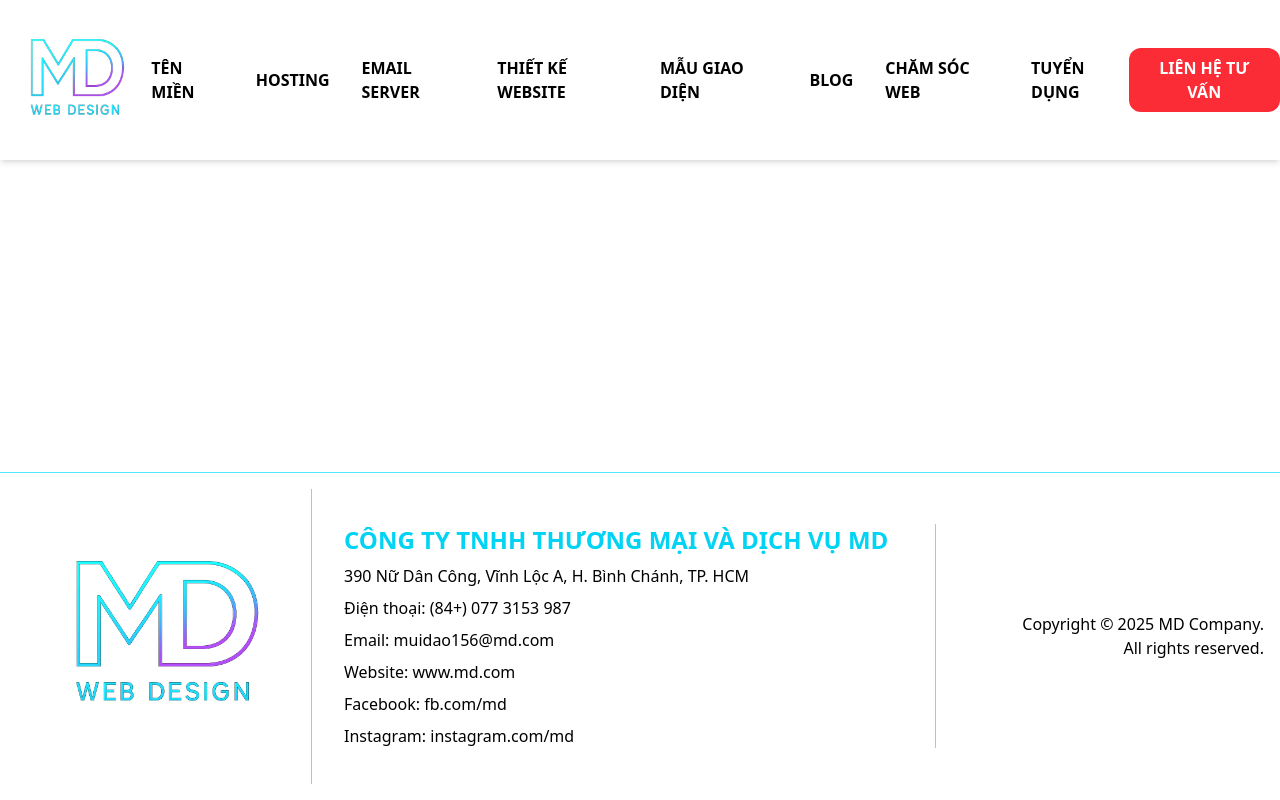
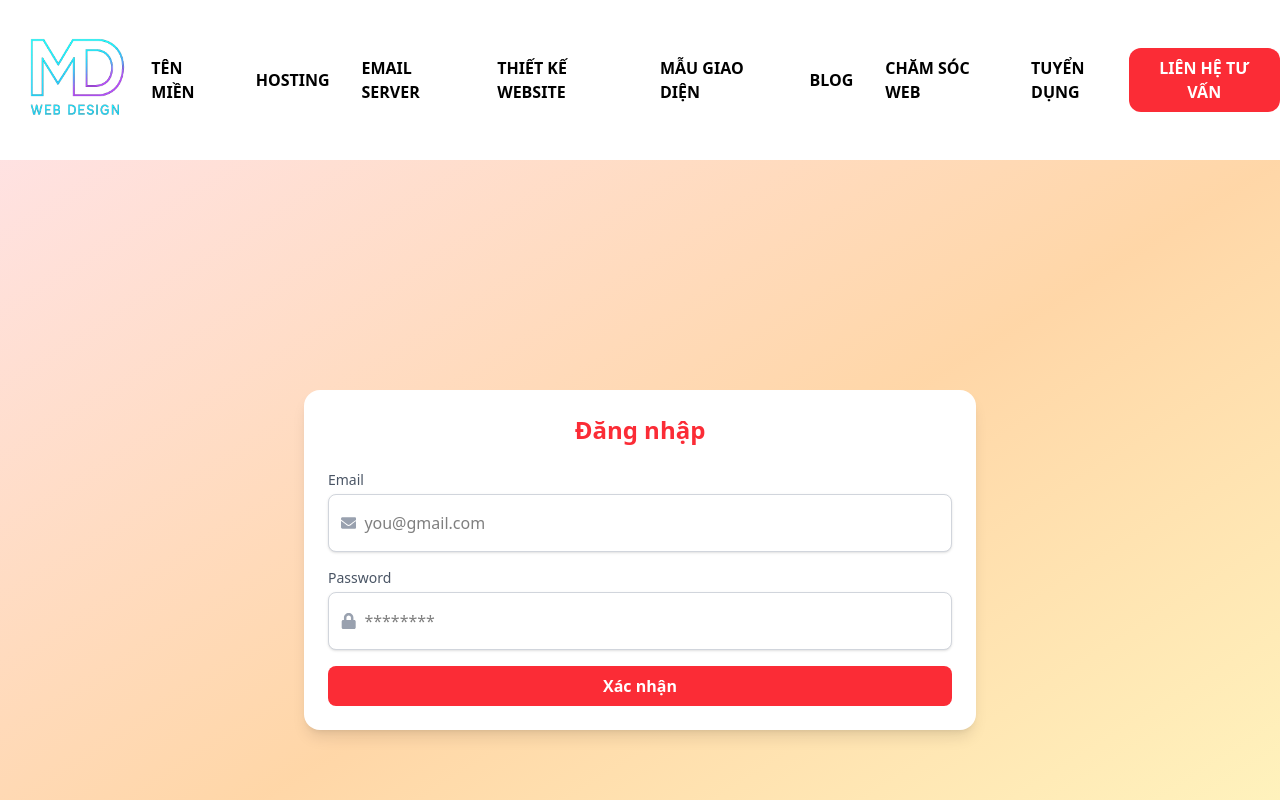
Before and after one commit to muidaoqui/web_service, a React (Vite) app in the folder Web/: page /home/admin-login in a window 1280 px wide. Shown: the top 800 px of the page. Built offline with nearby package versions, Linux system fonts and the light colour scheme.

Commit message:
ad-login-pg

```diff
--- a/Web/src/App.jsx
+++ b/Web/src/App.jsx
@@ -8,6 +8,7 @@ import Hosting from './pages/Hosting';
 import Email from './pages/Email'
 import Login from './pages/Login';
 import Register from './pages/Register';
+import AdminLogin from './pages/AdminLogin'
 function App() {
   return (
     <div className="flex flex-col min-h-screen">
@@ -30,6 +31,7 @@ function App() {
             <Route path="/contact" element={<div>Contact Page</div>} />
             <Route path="/login" element={<Login />} />
             <Route path="/register" element={<Register />} />
+            <Route path="/home/admin-login" element={<AdminLogin />} />
           </Routes>
         </div>
 
--- /dev/null
+++ b/Web/src/pages/AdminLogin.jsx
@@ -0,0 +1,47 @@
+import React, { useState } from "react";
+import axios from "axios";
+import { FaEnvelope, FaLock } from "react-icons/fa";
+import { useNavigate } from "react-router-dom";
+
+function AdminLogin() {
+  const BASE_URL = "http://localhost:5000";
+  const [error, setError] = useState("");
+  const navigate = useNavigate();
+
+
+  return (
+    <div className="min-h-screen flex items-center justify-center bg-gradient-to-br from-red-100 via-orange-200 to-yellow-100 px-4">
+      <div className="bg-white rounded-2xl shadow-lg p-6 w-full max-w-2xl">
+        <h2 className="text-2xl font-bold text-center text-red-500 mb-6">Đăng nhập</h2>
+          <>
+            <label className="text-sm text-gray-600 mb-1 block">Email</label>
+            <div className="flex items-center border border-gray-300 rounded-lg px-3 py-2 mb-4 bg-white shadow-sm">
+              <FaEnvelope className="text-gray-400 mr-2" />
+              <input
+                type="email"
+                placeholder="you@gmail.com"
+                className="w-full py-2 outline-none"
+              />
+            </div>
+            <label className="text-sm text-gray-600 mb-1 block">Password</label>
+            <div className="flex items-center border border-gray-300 rounded-lg px-3 py-2 mb-4 bg-white shadow-sm">
+              <FaLock className="text-gray-400 mr-2" />
+              <input
+                type="password"
+                placeholder="********"
+                className="w-full py-2 outline-none"
+              />
+            </div>
+            <button
+              className="w-full bg-red-500 hover:bg-red-600 text-white py-2 rounded-lg font-bold disabled:opacity-50"
+            >
+              Xác nhận
+            </button>
+          </>
+        {error && <p className="text-red-500 text-center mt-4 text-sm">{error}</p>}
+      </div>
+    </div>
+  );
+}
+
+export default AdminLogin;
```
Also changed, not shown: Web/src/pages/AdminPanel.jsx (added).
